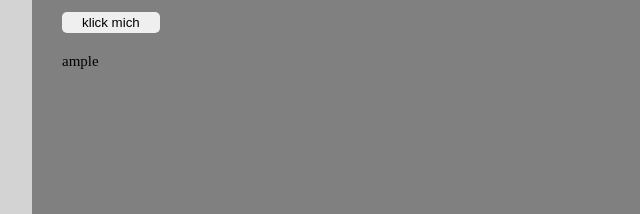
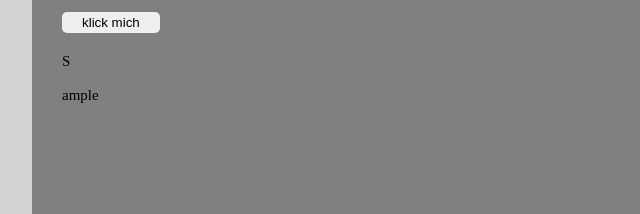
Before and after one commit to MariaRiosNavarro/string-separator, a plain HTML site: page index.html in a window 1280 px wide. Both pictures are taken after typing "Sample", "Sample" into the empty fields and a click on the input "klick mich". Shown: the part 249-463 px from the top of the page, 160-800 px from the left. Drawn offline with Linux system fonts and the light colour scheme.

Commit message:
remove unsused

```diff
--- a/assets/js/main.js
+++ b/assets/js/main.js
@@ -36,5 +36,18 @@ function split() {
 
   console.log(splitOutput);
 
-  output.innerHTML = splitOutput;
+  // add the beginn of the word to the split
+
+  let restString = before
+    ? text.slice(0, stringIndex)
+    : text.slice(0, stringIndex + 1);
+
+  console.log("restString", restString);
+
+  output.innerHTML = `<p>${restString}</p><br><p>${splitOutput}</p>`;
+
+  //   empty the input at the begin
+
+  text.innerHTML = " ";
+  spliter.innerHTML = " ";
 }
--- a/index.html
+++ b/index.html
@@ -24,7 +24,7 @@
         <input type="radio" id="dannach" data-js="dannach" name="radio" />
         <label for="dannach">Dannach</label>
         <input type="submit" value="klick mich" />
-        <div class="output" data-js="output">------</div>
+        <div class="output" data-js="output"></div>
       </form>
     </main>
 
```
